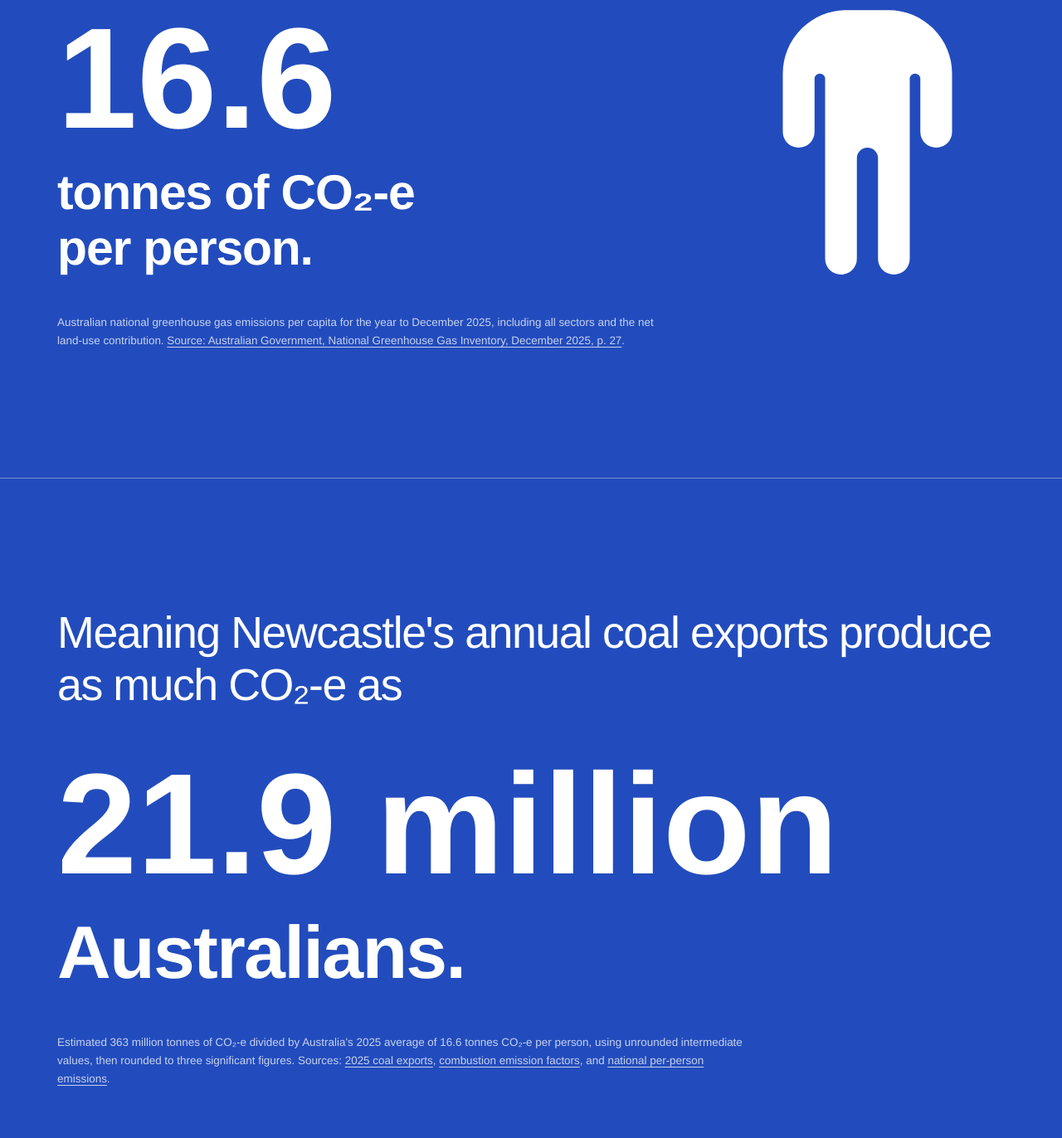
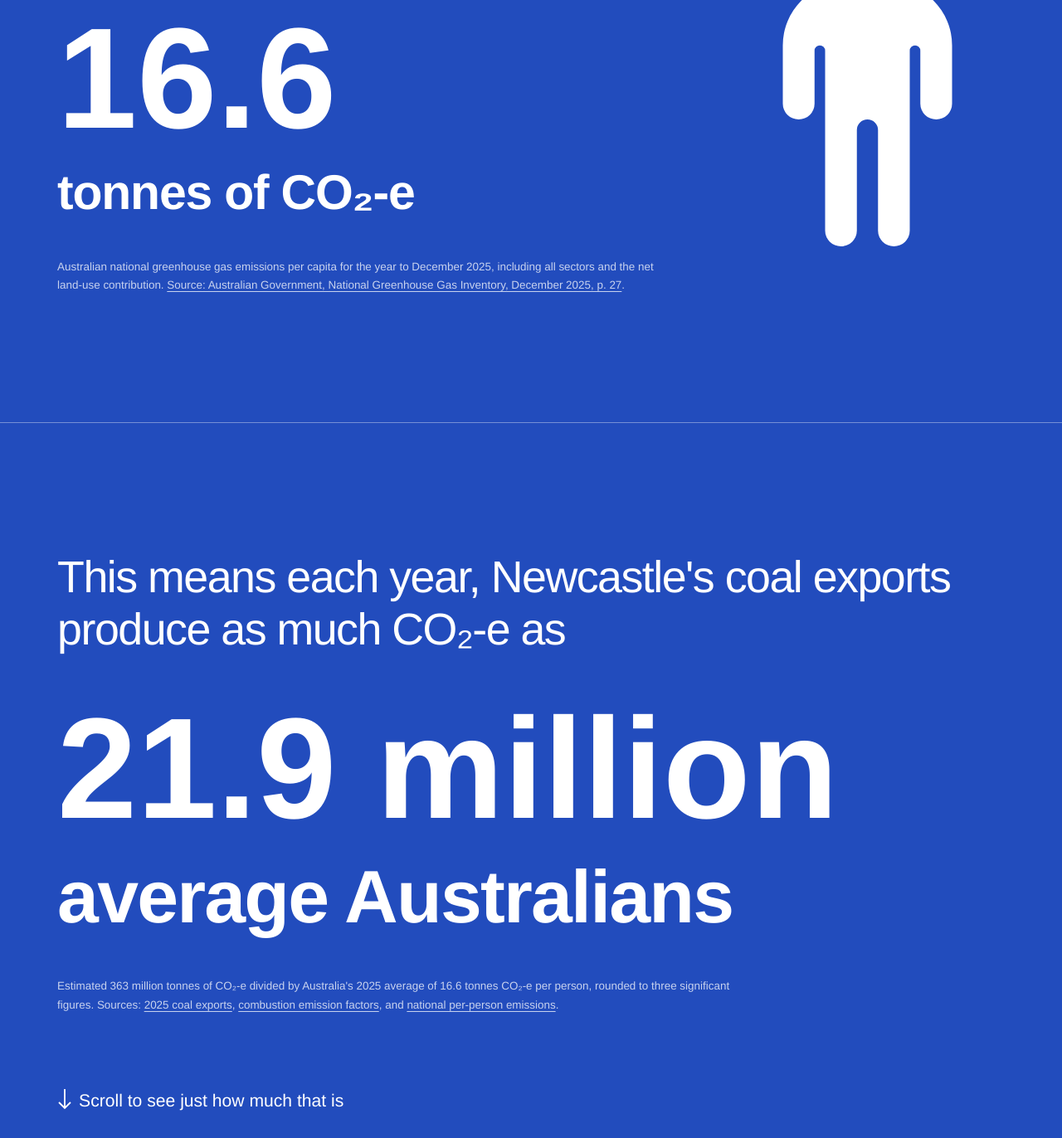
Before and after one commit to climate-defence/emissions, a plain HTML site: page index.html in a window 1280 px wide. Shown: the part 2508-3880 px from the top of the page at 83% size. Drawn offline with Linux system fonts and the light colour scheme.

Commit message:
bikeshedding

```diff
--- a/index.html
+++ b/index.html
@@ -104,15 +104,15 @@
     </section>
 
     <section class="question frame" aria-labelledby="question-heading">
-      <h2 id="question-heading">That sounds like a lot. But how much is it, really?</h2>
+      <h2 id="question-heading">That sounds like a lot. But how much is it?</h2>
     </section>
 
     <section class="step frame person" aria-labelledby="person-heading">
       <div class="step-inner person-grid">
         <div class="person-copy">
-          <h2 class="lead" id="person-heading">In 2025, Australia's emissions averaged</h2>
+          <h2 class="lead" id="person-heading">In 2025, the average person in Australia was responsible for</h2>
           <p class="metric">16.6</p>
-          <p class="unit">tonnes of CO₂-e<br>per person.</p>
+          <p class="unit">tonnes of CO₂-e</p>
           <p class="source-note">Australian national greenhouse gas emissions per capita for the year to December 2025, including all sectors and the net land-use contribution. <a href="https://www.dcceew.gov.au/sites/default/files/documents/quarterly-update-australias-national-greenhouse-gas-inventory-dec-2025.pdf#page=27" target="_blank" rel="noopener noreferrer">Source: Australian Government, National Greenhouse Gas Inventory, December 2025, p. 27</a>.</p>
         </div>
         <div class="person-figure" aria-hidden="true">
@@ -126,10 +126,10 @@
 
     <section class="step frame equivalent" aria-labelledby="equivalent-heading">
       <div class="step-inner">
-        <h2 class="lead" id="equivalent-heading">Meaning Newcastle's annual coal exports produce as much CO₂-e as </h2>
+        <h2 class="lead" id="equivalent-heading">This means each year, Newcastle's coal exports produce as much CO₂-e as </h2>
         <p class="metric">21.9 million</p>
-        <p class="unit">Australians.</p>
-        <p class="source-note">Estimated 363 million tonnes of CO₂-e divided by Australia's 2025 average of 16.6 tonnes CO₂-e per person, using unrounded intermediate values, then rounded to three significant figures. Sources: <a href="https://pon.com.au/wp-content/uploads/2026/04/PON_Annual_Trade_Report_2025-7.pdf#page=3" target="_blank" rel="noopener noreferrer">2025 coal exports</a>, <a href="https://www.dcceew.gov.au/sites/default/files/documents/national-greenhouse-account-factors-2025.pdf#page=15" target="_blank" rel="noopener noreferrer">combustion emission factors</a>, and <a href="https://www.dcceew.gov.au/sites/default/files/documents/quarterly-update-australias-national-greenhouse-gas-inventory-dec-2025.pdf#page=27" target="_blank" rel="noopener noreferrer">national per-person emissions</a>.</p>
+        <p class="unit">average Australians</p>
+        <p class="source-note">Estimated 363 million tonnes of CO₂-e divided by Australia's 2025 average of 16.6 tonnes CO₂-e per person, rounded to three significant figures. Sources: <a href="https://pon.com.au/wp-content/uploads/2026/04/PON_Annual_Trade_Report_2025-7.pdf#page=3" target="_blank" rel="noopener noreferrer">2025 coal exports</a>, <a href="https://www.dcceew.gov.au/sites/default/files/documents/national-greenhouse-account-factors-2025.pdf#page=15" target="_blank" rel="noopener noreferrer">combustion emission factors</a>, and <a href="https://www.dcceew.gov.au/sites/default/files/documents/quarterly-update-australias-national-greenhouse-gas-inventory-dec-2025.pdf#page=27" target="_blank" rel="noopener noreferrer">national per-person emissions</a>.</p>
         <p class="handoff"><svg width="18" height="25" viewBox="0 0 18 25" fill="none" aria-hidden="true"><path d="M9 0v22M2 16l7 7 7-7" stroke="currentColor" stroke-width="1.8"/></svg>Scroll to see just how much that is</p>
       </div>
     </section>
```
